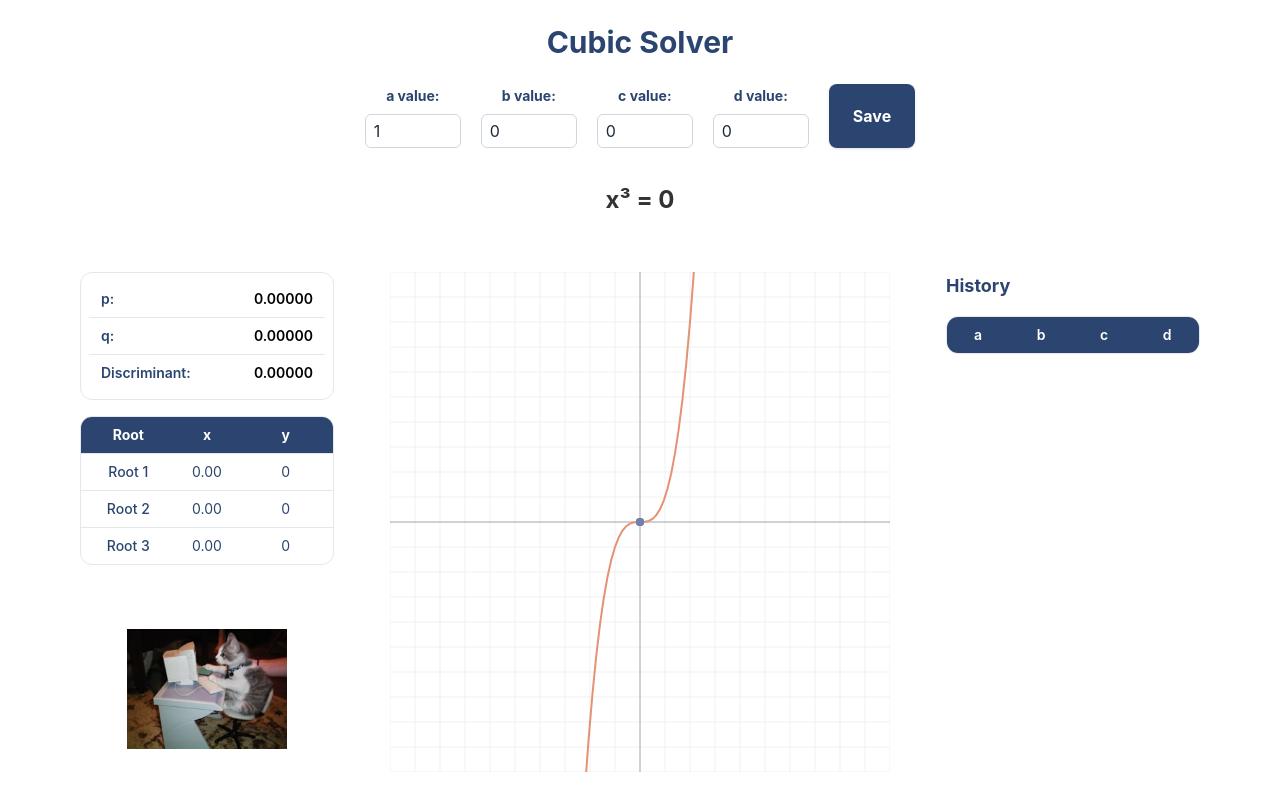
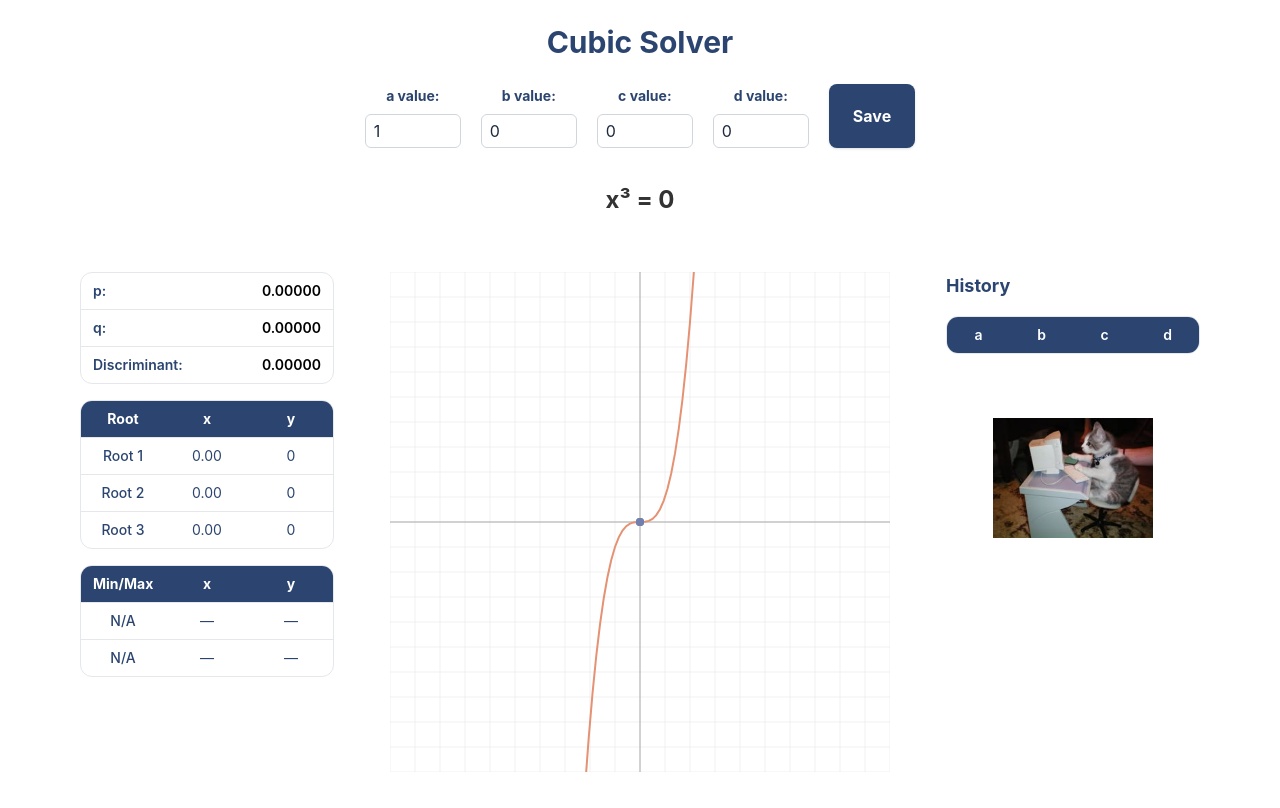
Before and after one commit to Austin0u/ics4u1-assignment-3, a React (Vite) app: page / in a window 1280 px wide. Built offline with nearby package versions, Linux system fonts and the light colour scheme.

Commit message:
Seperated calculations into utils folder, added table for min/max points in cubicTable, optimized array map in cubicHistory, moved cat to below history component

```diff
--- a/src/App.tsx
+++ b/src/App.tsx
@@ -4,43 +4,9 @@ import { CubicEquation } from "./components/CubicEquation";
 import { CubicTable } from "./components/CubicTable";
 import { CubicGraph } from "./components/CubicGraph";
 import { CubicHistory } from "./components/CubicHistory";
+import { localMinMax } from "./utils/LocalMinMax";
+import { calculateCubicRoots } from "./utils/CubicSolver";
 import cat from "./images/cat.jpg";
-
-function calculateRoots(a: number, b: number, p: number, q: number, discriminant: number): number[] {
-  let roots: number[] = [];
-
-  // Helper functions
-  const trigonometricMethod = (a: number, b: number, p: number, q: number): number[] => {
-    const theta: number = (1 / 3) * Math.acos(-q / (2 * Math.sqrt(-Math.pow(p / 3, 3))));
-
-    const calcRoot = (angle: number): number => {
-      return 2 * Math.sqrt(-p / 3) * Math.cos(angle) - b / (3 * a);
-    };
-
-    return [calcRoot(theta), calcRoot(theta + 2 * Math.PI / 3), calcRoot(theta + 4 * Math.PI / 3)];
-  };
-
-  const cardanosMethod = (a: number, b: number, p: number, q: number): number => {
-    return Math.cbrt((-q / 2) + Math.sqrt(discriminant)) + Math.cbrt((-q / 2) - Math.sqrt(discriminant)) - b / (3 * a);
-  };
-
-  // Determining Case
-  if (discriminant < 0) { // three distinct roots
-    roots = trigonometricMethod(a, b, p, q);
-  } else if (discriminant > 0) { // one real root and two complex roots
-    roots = [cardanosMethod(a, b, p, q)];
-  } else { // one real root with a double, or a triple root
-    const rootOne = cardanosMethod(a, b, p, q);
-    if (p === 0 && q === 0) {
-      roots = [rootOne, rootOne, rootOne];
-    } else {
-      const rootTwo = Math.cbrt(q / 2) - b / (3 * a);
-      roots = [rootOne, rootTwo, rootTwo];
-    }
-  }
-
-  return roots.sort((a, b) => a - b); // Sort roots in ascending value order
-};
 
 export const App = () => {
   const [a, setA] = useState<number>(1);
@@ -67,8 +33,10 @@ export const App = () => {
   const q: number = (27 * a * a * d - 9 * a * b * c + 2 * Math.pow(b, 3)) / (27 * Math.pow(a, 3));
   const discriminant: number = (q / 2) * (q / 2) + (p / 3) * (p / 3) * (p / 3); // Math.pow() causes some issues in some cases
   const discRounded = Math.round(discriminant * 1e12) / 1e12; // round to avoid floating point error
-  const roots: number[] = calculateRoots(a, b, p, q, discRounded);
+  const roots: number[] = calculateCubicRoots(a, b, p, q, discRounded);
+  const minMaxPoints = localMinMax([[a, 3], [b, 2], [c, 1], [d, 0]]);
 
+  // if a is 0, then dont show other elements besides form + a note (using alert loops weirdly))
   if (a === 0) {
     return (
       <div className="min-h-screen bg-white text-[#2B4570] font-sans p-5">
@@ -123,8 +91,8 @@ export const App = () => {
               q={q}
               discriminant={discriminant}
               roots={roots}
+              minMaxPoints={minMaxPoints}
             />
-            <img id="cat" className="mt-16 mx-auto block max-h-[120px] hover:animate-spin hover:duration-300 hover:ease-linear" src={cat} alt="A cat on a computer" />
           </div>
           <div className="p-4">
             <CubicGraph
@@ -133,6 +101,7 @@ export const App = () => {
               c={c}
               d={d}
               roots={roots}
+              gridSize={20}
             />
           </div>
           <div className="p-4">
@@ -140,6 +109,7 @@ export const App = () => {
               history={history}
               onSelect={handleReplace}
             />
+            <img id="cat" className="mt-16 mx-auto block max-h-[120px] hover:animate-spin hover:duration-300 hover:ease-linear" src={cat} alt="A cat on a computer" />
           </div>
         </section>
       </div>
--- a/src/components/CubicGraph.tsx
+++ b/src/components/CubicGraph.tsx
@@ -6,15 +6,14 @@ type CubicGraphProps = {
     c: number;
     d: number;
     roots: number[];
+    gridSize: number;
 };
 
-function drawGraph(canvas: HTMLCanvasElement, a: number, b: number, c: number, d: number, roots: number[]): void {
+function drawGraph(canvas: HTMLCanvasElement, a: number, b: number, c: number, d: number, roots: number[], gridSize: number): void {
     const ctx = canvas.getContext("2d")!;
     const width = ctx.canvas.width;
     const height = ctx.canvas.height;
     ctx.clearRect(0, 0, width, height);
-
-    const gridSize: number = 20; // scaling (e.g. 10 = 5 units left and right, going from -5 to 5). should be an even number
 
     // convert graph coords to canvas (aka translating cartesian coordinates)
     const toCanvasX = (x: number): number => {
@@ -79,14 +78,14 @@ function drawGraph(canvas: HTMLCanvasElement, a: number, b: number, c: number, d
     }
 }
 
-export const CubicGraph = ({ a, b, c, d, roots }: CubicGraphProps) => {
+export const CubicGraph = ({ a, b, c, d, roots, gridSize }: CubicGraphProps) => {
     const canvasRef = useRef<HTMLCanvasElement>(null);
 
     useEffect(() => {
         if (canvasRef.current) {
-            drawGraph(canvasRef.current, a, b, c, d, roots);
+            drawGraph(canvasRef.current, a, b, c, d, roots, gridSize);
         }
-    }, [a, b, c, d, roots]);
+    }, [a, b, c, d, roots, gridSize]);
 
     return (
         <div className="flex flex-col items-center justify-center">
--- a/src/components/CubicHistory.tsx
+++ b/src/components/CubicHistory.tsx
@@ -8,7 +8,13 @@ export const CubicHistory = ({ history, onSelect }: CubicHistoryProps) => {
         <div className="w-full">
             <h2 className="mb-4 text-lg font-bold text-[#2B4570]">History</h2>
             <div className="overflow-auto rounded-xl border border-gray-200 bg-transparent">
-                <table className="min-w-full border-collapse text-sm">
+                <table className="min-w-full table-fixed border-separate border-spacing-0 text-sm">
+                    <colgroup>
+                        <col className="w-1/4" />
+                        <col className="w-1/4" />
+                        <col className="w-1/4" />
+                        <col className="w-1/4" />
+                    </colgroup>
                     <thead>
                         <tr className="bg-[#2B4570] text-white">
                             <th className="px-3 py-2 text-center font-semibold">a</th>
@@ -20,7 +26,7 @@ export const CubicHistory = ({ history, onSelect }: CubicHistoryProps) => {
                     <tbody>
                         {history.map(([a, b, c, d], index) => (
                             <tr
-                                key={`${a}-${b}-${c}-${d}-${index}`}
+                                key={index}
                                 onClick={() => onSelect(a, b, c, d)}
                                 className="cursor-pointer border-t border-gray-200 hover:bg-[#f5f8fc]"
                             >
--- a/src/components/CubicTable.tsx
+++ b/src/components/CubicTable.tsx
@@ -3,9 +3,10 @@ type CubicTableProps = {
     q: number;
     discriminant: number;
     roots: number[];
+    minMaxPoints: Array<{x: number, y: number, type: string}>;
 };
 
-const formatRoot = (roots: number[], index: number): string => { // Checking if the value is there, otherwise returns imaginary
+const formatRoot = (roots: number[], index: number): string => {
     const value = roots[index];
     if (value === undefined || Number.isNaN(value)) {
         return "Imaginary";
@@ -13,46 +14,107 @@ const formatRoot = (roots: number[], index: number): string => { // Checking if
     return value.toFixed(2);
 };
 
-export const CubicTable = ({ p, q, discriminant, roots }: CubicTableProps) => {
+export const CubicTable = ({ p, q, discriminant, roots, minMaxPoints }: CubicTableProps) => {
     return (
         <div className="space-y-4">
-            <div className="rounded-xl border border-gray-200 bg-transparent p-2 text-sm text-black">
-                <div className="flex items-center justify-between px-3 py-2">
-                    <span className="font-semibold text-[#2B4570]">p:</span>
-                    <span className="font-semibold">{(!Number.isNaN(p)) ? p.toFixed(5) : "—"}</span>
-                </div>
-                <div className="border-t border-gray-200 flex items-center justify-between px-3 py-2">
-                    <span className="font-semibold text-[#2B4570]">q:</span>
-                    <span className="font-semibold">{(!Number.isNaN(q)) ? q.toFixed(5) : "—"}</span>
-                </div>
-                <div className="border-t border-gray-200 flex items-center justify-between px-3 py-2">
-                    <span className="font-semibold text-[#2B4570]">Discriminant:</span>
-                    <span className="font-semibold">{(!Number.isNaN(discriminant)) ? discriminant.toFixed(5) : "—"}</span>
-                </div>
-            </div>
+            <table className="w-full rounded-xl border border-gray-200 bg-transparent text-sm text-black overflow-hidden border-separate border-spacing-0">
+                <tbody>
+                    <tr>
+                        <td className="px-3 py-2 font-semibold text-[#2B4570]">p:</td>
+                        <td className="px-3 py-2 font-semibold text-right">
+                            {(!Number.isNaN(p)) ? p.toFixed(5) : "—"}
+                        </td>
+                    </tr>
+                    <tr>
+                        <td className="border-t border-gray-200 px-3 py-2 font-semibold text-[#2B4570]">q:</td>
+                        <td className="border-t border-gray-200 px-3 py-2 font-semibold text-right">
+                            {(!Number.isNaN(q)) ? q.toFixed(5) : "—"}
+                        </td>
+                    </tr>
+                    <tr>
+                        <td className="border-t border-gray-200 px-3 py-2 font-semibold text-[#2B4570]">Discriminant:</td>
+                        <td className="border-t border-gray-200 px-3 py-2 font-semibold text-right">
+                            {(!Number.isNaN(discriminant)) ? discriminant.toFixed(5) : "—"}
+                        </td>
+                    </tr>
+                </tbody>
+            </table>
+            <table className="w-full table-fixed overflow-hidden text-sm rounded-xl border border-gray-200 bg-transparent border-separate border-spacing-0">
+                <colgroup>
+                    <col className="w-1/3" />
+                    <col className="w-1/3" />
+                    <col className="w-1/3" />
+                </colgroup>
+                <thead>
+                    <tr className="bg-[#2B4570] text-white font-bold text-center">
+                        <th className="px-3 py-2">Root</th>
+                        <th className="px-3 py-2">x</th>
+                        <th className="px-3 py-2">y</th>
+                    </tr>
+                </thead>
+                <tbody className="text-center">
+                    <tr>
+                        <td className="border-t border-gray-200 px-3 py-2 font-medium">Root 1</td>
+                        <td className="border-t border-gray-200 px-3 py-2">{formatRoot(roots, 0)}</td>
+                        <td className="border-t border-gray-200 px-3 py-2">
+                            {formatRoot(roots, 0) === "Imaginary" ? "Imaginary" : 0}
+                        </td>
+                    </tr>
+                    <tr>
+                        <td className="border-t border-gray-200 px-3 py-2 font-medium">Root 2</td>
+                        <td className="border-t border-gray-200 px-3 py-2">{formatRoot(roots, 1)}</td>
+                        <td className="border-t border-gray-200 px-3 py-2">
+                            {formatRoot(roots, 1) === "Imaginary" ? "Imaginary" : 0}
+                        </td>
+                    </tr>
+                    <tr>
+                        <td className="border-t border-gray-200 px-3 py-2 font-medium">Root 3</td>
+                        <td className="border-t border-gray-200 px-3 py-2">{formatRoot(roots, 2)}</td>
+                        <td className="border-t border-gray-200 px-3 py-2">
+                            {formatRoot(roots, 2) === "Imaginary" ? "Imaginary" : 0}
+                        </td>
+                    </tr>
+                </tbody>
+            </table>
+            <table className="w-full table-fixed overflow-hidden text-sm rounded-xl border border-gray-200 bg-transparent border-separate border-spacing-0">
+                <colgroup>
+                    <col className="w-1/3" />
+                    <col className="w-1/3" />
+                    <col className="w-1/3" />
+                </colgroup>
+                <thead>
+                    <tr className="bg-[#2B4570] text-white font-bold text-center">
+                        <th className="px-3 py-2">Min/Max</th>
+                        <th className="px-3 py-2">x</th>
+                        <th className="px-3 py-2">y</th>
+                    </tr>
+                </thead>
+                <tbody className="text-center">
+                    <tr>
+                        <td className="border-t border-gray-200 px-3 py-2 font-medium">
+                            {minMaxPoints[0]?.type || "N/A"}
+                        </td>
+                        <td className="border-t border-gray-200 px-3 py-2">
+                            {minMaxPoints[0]?.x.toFixed(2) || "—"}
+                        </td>
+                        <td className="border-t border-gray-200 px-3 py-2">
+                            {minMaxPoints[0]?.y.toFixed(2) || "—"}
+                        </td>
+                    </tr>
+                    <tr>
+                        <td className="border-t border-gray-200 px-3 py-2 font-medium">
+                            {minMaxPoints[1]?.type || "N/A"}
+                        </td>
+                        <td className="border-t border-gray-200 px-3 py-2">
+                            {minMaxPoints[1]?.x.toFixed(2) || "—"}
+                        </td>
+                        <td className="border-t border-gray-200 px-3 py-2">
+                            {minMaxPoints[1]?.y.toFixed(2) || "—"}
+                        </td>
+                    </tr>
+                </tbody>
+            </table>
 
-            <div className="overflow-hidden text-sm rounded-xl border border-gray-200 bg-transparent">
-                <div className="grid grid-cols-3 gap-2 bg-[#2B4570] px-3 py-2 text-center text-white font-bold">
-                    <span>Root</span>
-                    <span>x</span>
-                    <span>y</span>
-                </div>
-                <div className="grid grid-cols-3 gap-2 border-t border-gray-200 px-3 py-2 text-center">
-                    <span className="font-medium">Root 1</span>
-                    <span>{formatRoot(roots, 0)}</span>
-                    <span>{formatRoot(roots, 0) === "Imaginary" ? "Imaginary" : 0}</span>
-                </div>
-                <div className="grid grid-cols-3 gap-2 border-t border-gray-200 px-3 py-2 text-center">
-                    <span className="font-medium">Root 2</span>
-                    <span>{formatRoot(roots, 1)}</span>
-                    <span>{formatRoot(roots, 1) === "Imaginary" ? "Imaginary" : 0}</span>
-                </div>
-                <div className="grid grid-cols-3 gap-2 border-t border-gray-200 px-3 py-2 text-center">
-                    <span className="font-medium">Root 3</span>
-                    <span>{formatRoot(roots, 2)}</span>
-                    <span>{formatRoot(roots, 2) === "Imaginary" ? "Imaginary" : 0}</span>
-                </div>
-            </div>
         </div>
     );
 };
--- /dev/null
+++ b/src/utils/CubicSolver.ts
@@ -0,0 +1,36 @@
+// Helper functions
+function trigonometricMethod(a: number, b: number, p: number, q: number): number[] {
+    const theta: number = (1 / 3) * Math.acos(-q / (2 * Math.sqrt(-Math.pow(p / 3, 3))));
+
+    const calcRoot = (angle: number): number => {
+        return 2 * Math.sqrt(-p / 3) * Math.cos(angle) - b / (3 * a);
+    };
+
+    return [calcRoot(theta), calcRoot(theta + 2 * Math.PI / 3), calcRoot(theta + 4 * Math.PI / 3)];
+};
+
+function cardanosMethod(a: number, b: number, q: number, discriminant: number): number {
+    return Math.cbrt((-q / 2) + Math.sqrt(discriminant)) + Math.cbrt((-q / 2) - Math.sqrt(discriminant)) - b / (3 * a);
+};
+
+// Main function
+export function calculateCubicRoots(a: number, b: number, p: number, q: number, discriminant: number): number[] {
+  let roots: number[] = [];
+
+  // Determining Case
+  if (discriminant < 0) { // three distinct roots
+    roots = trigonometricMethod(a, b, p, q);
+  } else if (discriminant > 0) { // one real root and two complex roots
+    roots = [cardanosMethod(a, b, q, discriminant)];
+  } else { // one real root with a double, or a triple root
+    const rootOne = cardanosMethod(a, b, q, discriminant);
+    if (p === 0 && q === 0) {
+      roots = [rootOne, rootOne, rootOne];
+    } else {
+      const rootTwo = Math.cbrt(q / 2) - b / (3 * a);
+      roots = [rootOne, rootTwo, rootTwo];
+    }
+  }
+
+  return roots.sort((a, b) => a - b); // Sort roots in ascending value order
+};
--- a/src/LocalMinMax.ts
+++ b/src/utils/LocalMinMax.ts
@@ -1,3 +1,4 @@
+// Reusable helper for derivative
 function derivative(fx: number[][]): number[][] {
     // structure: array of terms -> [termA, termB], each term is array of coef and exp -> [coef, exp]
     // e.g. [[3,2],[-1,2]] -> 3x^2 - x^2
@@ -16,7 +17,7 @@ function derivative(fx: number[][]): number[][] {
     return gx;
 }
 
-//finding roots
+// finding roots
 function quadraticRoots(a: number, b: number, c: number): number[] {
     const discriminant = b * b - 4 * a * c;
 
@@ -45,17 +46,20 @@ function solveY(fx: number[][], x: number): number {
 }
 
 // make function to determine local min max points (x AND y, solve using the solveY function), as well as if it is min or max (string)?
+export function localMinMax(fx: number[][]): Array<{x: number, y: number, type: string}> {
+    const gx = derivative(fx);
+    const roots = quadraticRoots(gx[0][0], gx[1][0], gx[2][0]); // takes the derivative (a quadratic) and finds x-ints / roots
+    let minMaxPoints: Array<{x: number, y: number, type: string}> = []; // initalize
 
-// set up
-const cubic =[[1,3],[6,2],[11,1], [6,0]];
-const quadratic = derivative(cubic);
-const linear = derivative(quadratic);
+    // Analyze each crtical point
+    for (const root of roots) {
+        const secondDerivative = derivative(gx);
+        const secondDerivativeValue = solveY(secondDerivative, root);
 
-const roots = quadraticRoots(quadratic[0][0],quadratic[1][0],quadratic[2][0]);
+        if (secondDerivativeValue !== 0) {
+            minMaxPoints.push({ x: root, y: solveY(fx, root), type: (secondDerivativeValue > 0) ? "Min" : "Max" });
+        };
+    };
 
-console.log(roots);
-
-// find min or max
-for (const root of roots) {
-    console.log([root, solveY(linear, root)]);
-};
+    return minMaxPoints.sort((a, b) => a.x - b.x); // sort by x value
+}
```
